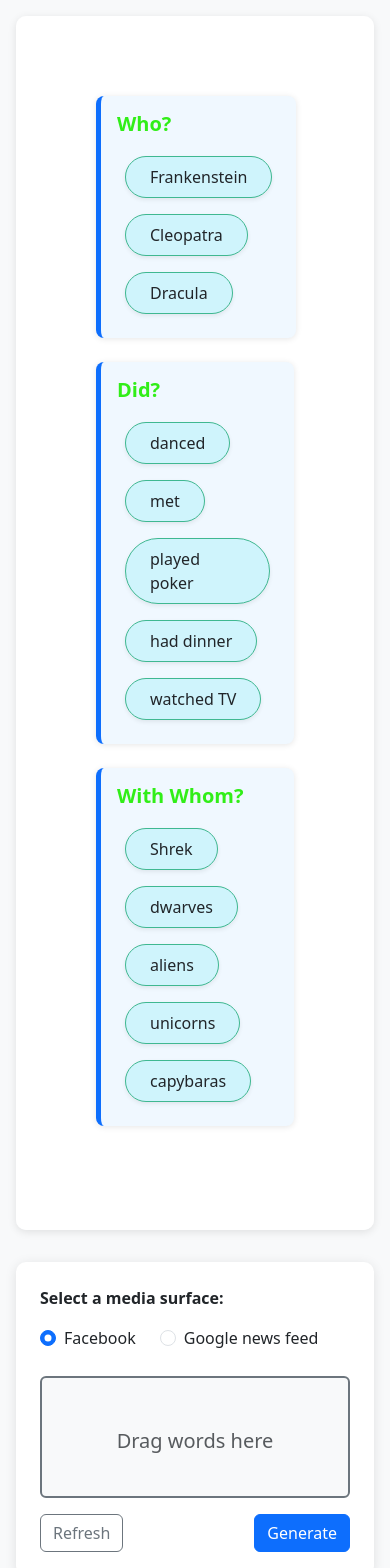
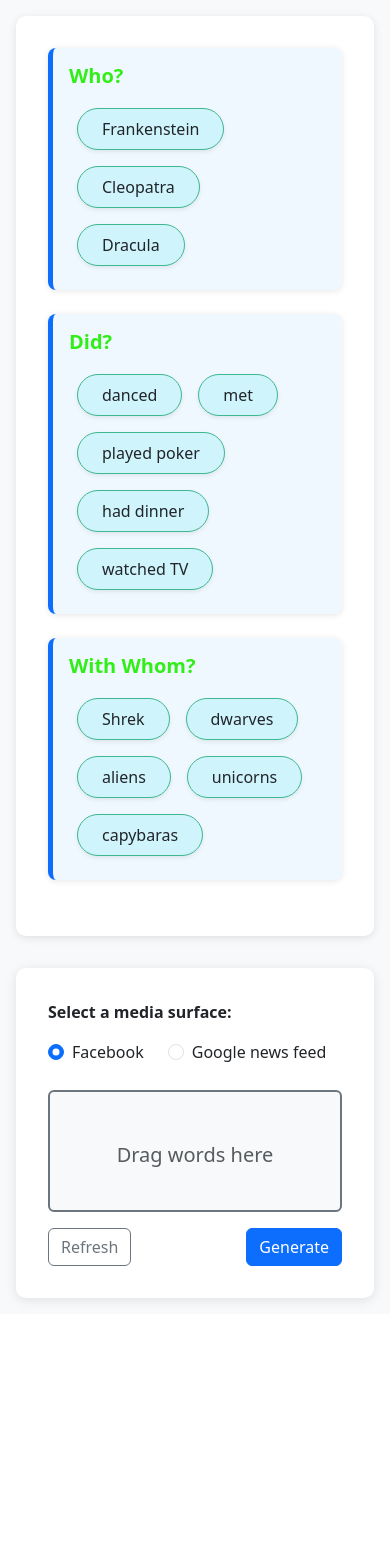
Before and after one commit to molnarimi0211/Media_detective_pet, a React (Vite) app in the folder frontend/: page /media in a window 390 px wide. Shown: the top 1568 px of the page. After the commit the page ends 1314 px from the top, so only its background shows below. Built offline with nearby package versions, Linux system fonts and the light colour scheme.

Commit message:
Updated UI
Extended frontend pages with media queris for mobile device screens, also addedd some css styles.

```diff
--- /dev/null
+++ b/frontend/src/Generated.css
@@ -0,0 +1,39 @@
+.container {
+  display: flex;
+  flex-direction: column;
+  align-items: center;
+  justify-content: center;
+  min-height: 100vh;  /* Take full height of the viewport */
+  padding: 1rem;      /* Add some padding */
+  box-sizing: border-box; /* Ensure padding is included in height/width */
+}
+
+img {
+  max-width: 100%;    /* Make the image responsive */
+  height: auto;       /* Maintain aspect ratio */
+  border-radius: 1rem; /* Rounded corners */
+}
+
+.button-container {
+  display: flex;
+  flex-direction: column; /* Stack buttons vertically on smaller screens */
+  align-items: center; /* Center buttons */
+  margin-top: 1rem;
+}
+
+/* Media Queries for Mobile Responsiveness */
+@media (min-width: 576px) {
+  .button-container {
+    flex-direction: row; /* Align buttons horizontally on larger screens */
+  }
+}
+
+@media (max-width: 576px) {
+  h1 {
+    font-size: 1.5rem; /* Adjust heading size for mobile devices */
+  }
+
+  p {
+    font-size: 0.9rem; /* Smaller paragraph size for mobile */
+  }
+}
--- a/frontend/src/Home.css
+++ b/frontend/src/Home.css
@@ -10,10 +10,11 @@
   flex: 1;
   display: flex;
   gap: 2rem;
+  flex-wrap: wrap; /* Allow content to wrap on smaller screens */
 }
 
 .form-section {
-  flex: 1;
+  flex: 1 1 100%; /* Allow form section to take full width on smaller screens */
   background-color: #f0f0f0;
   padding: 1.5rem;
   border-radius: 10px;
@@ -30,7 +31,7 @@
 }
 
 .start-section {
-  flex: 2;
+  flex: 1 1 100%; /* Allow start section to take full width on smaller screens */
   display: flex;
   justify-content: center;
   align-items: center;
@@ -48,7 +49,7 @@
 }
 
 .start-section button:hover {
-  background-color: #38a610;
+  background-color: #38a610; /* Hover state color */
 }
 
 .footer {
@@ -57,3 +58,22 @@
   border-top: 1px solid #ccc;
   margin-top: 2rem;
 }
+
+/* Media Queries for Mobile */
+@media (max-width: 992px) {
+  .home-content {
+    flex-direction: column; /* Stack sections vertically on smaller screens */
+  }
+
+  .form-section,
+  .start-section {
+    flex: 1; /* Allow both to take full width */
+    width: 100%; /* Ensure full width */
+  }
+
+  .start-section button {
+    width: 100%; /* Make button full width */
+    padding: 0.8rem; /* Adjust padding for smaller screens */
+    font-size: 1.2rem; /* Adjust font size for better readability */
+  }
+}
--- a/frontend/src/Media.css
+++ b/frontend/src/Media.css
@@ -1,4 +1,3 @@
-
 .media-container {
   display: flex;
   flex-direction: row;
@@ -10,10 +9,8 @@
   box-sizing: border-box;
 }
 
-
 .word-list {
-  flex: 1;
-  max-width: 50%;
+  flex: 1 1 50%; /* Adjust flex basis for responsiveness */
   display: flex;
   flex-wrap: wrap;
   align-content: flex-start;
@@ -22,7 +19,7 @@
   background-color: #ffffff;
   border-radius: 10px;
   box-shadow: 0 2px 8px rgba(0, 0, 0, 0.1);
-  overflow-y: auto;
+  overflow-y: auto; /* Allow scrolling if content overflows */
 }
 
 .word-row {
@@ -31,8 +28,9 @@
   border-radius: 8px;
   padding: 1rem;
   margin-bottom: 1.5rem;
-  box-shadow: 0 1px 6px rgba(0,0,0,0.1);
+  box-shadow: 0 1px 6px rgba(0, 0, 0, 0.1);
   transition: background-color 0.3s ease;
+  flex: 1 1 calc(50% - 1rem); /* Adjust width for smaller screens */
 }
 
 .word-row:hover {
@@ -45,10 +43,8 @@
   font-weight: 600;
 }
 
-
 .drop-target-wrapper {
-  flex: 1;
-  max-width: 50%;
+  flex: 1 1 50%; /* Adjust flex basis for responsiveness */
   padding: 1.5rem;
   background-color: #ffffff;
   border-radius: 10px;
@@ -58,15 +54,30 @@
   justify-content: flex-start;
 }
 
+/* Media Queries for Mobile */
 @media (max-width: 992px) {
   .media-container {
     flex-direction: column;
-    padding: 1rem;
+    padding: 1rem; /* Reduce padding for smaller devices */
   }
 
   .word-list,
   .drop-target-wrapper {
     max-width: 100%;
-    width: 100%;
+    width: 100%; /* Allow full width */
+    padding: 2rem; /* Adjust padding */
+  }
+
+  .word-row {
+    flex: 1 1 100%; /* Make word rows full width on smaller screens */
+  }
+
+  /* Additional styles for small screens */
+  .word-list {
+    padding: 2rem; /* Reduce padding for mobile */
+  }
+
+  .drop-target-wrapper {
+    padding: 2rem; /* Consistent padding */
   }
 }
```
Also changed, not shown: frontend/src/Generated.jsx (+3 -6 lines), 6 other files (tests, documents, lock files or other folders).
